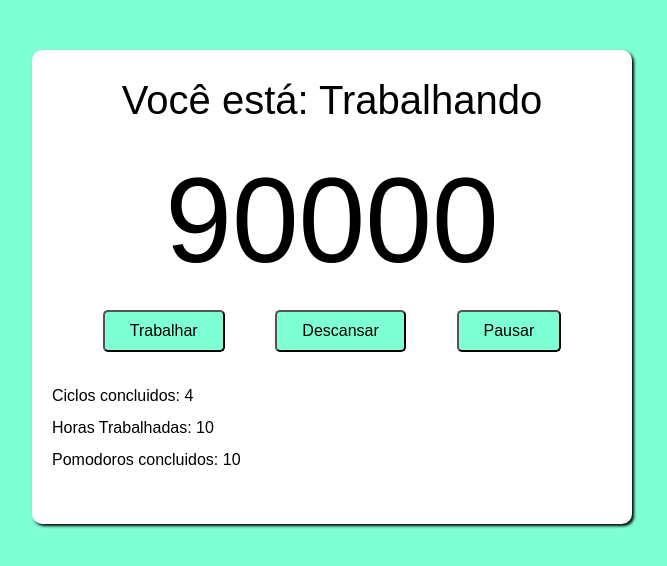
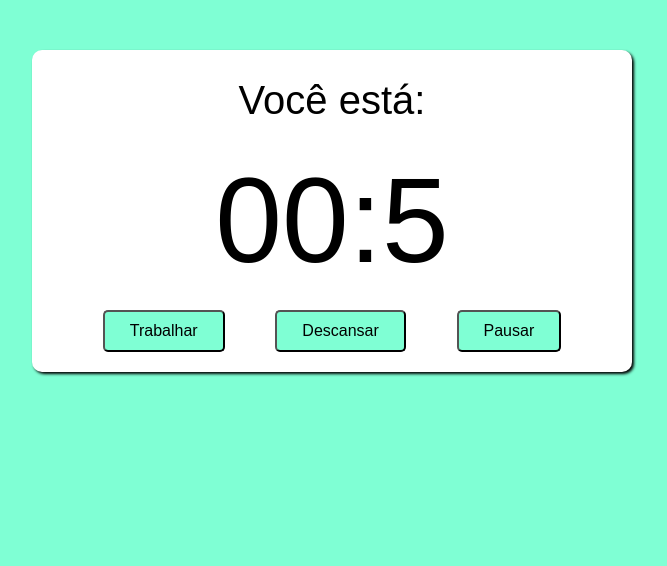
Before and after one commit to Giovanniguidace/pomodoro-app, a React (Create React App) app: page / in a window 1280 px wide. Shown: the top 566 px of the page, without its empty margins (308-975 px from the left). Built offline with nearby package versions, Linux system fonts and the light colour scheme.

Commit message:
Ajustando o clock do cronometro

```diff
--- a/src/pages/home/clock/index.tsx
+++ b/src/pages/home/clock/index.tsx
@@ -1,25 +1,52 @@
-import React, {JSX, use, useEffect} from "react";
+import React, {JSX, use, useCallback, useEffect} from "react";
 import './index.css'
 
 interface Props {
     startTimer: boolean;
+    totalSeconds: number;
+    setEndTimer: any;
 }
 
 export function Clock(props: Props): JSX.Element {
-    const pomodoroMinutestoSeconds: number = 90000;
-    const [count, setCount] = React.useState(pomodoroMinutestoSeconds);
+    const [count, setCount] = React.useState(props.totalSeconds);
+    const [timer, setTimer] = React.useState("00:00");
+
+    const pomodoroTimer = useCallback((count: number) => {
+        var minutes = Math.floor(count / 60);
+        var divisor_for_seconds = count % 60;
+        var seconds = Math.ceil(divisor_for_seconds);
+        if(seconds === 0){
+            setTimer(`${minutes}:${seconds}0`);
+            return;
+        }
+        if(minutes === 0){
+            setTimer(`${minutes}0:${seconds}`);
+            return;
+        }
+        if(seconds === 0 && minutes === 0){
+            setTimer(`${minutes}0:${seconds}0`);
+            return;
+        }
+        setTimer(`${minutes}:${seconds}`);
+    }, [])
+
 
     useEffect(() => {
-        console.log("Aqui: " + props.startTimer);
+        pomodoroTimer(count);
         if(props.startTimer){
             const intervalId = setInterval(() => {
                 setCount((prev) => prev - 1);
             }, 1000);
             return () => clearInterval(intervalId);
         }
-    }, [props.startTimer]);
+        if(count === 0){
+            props.setEndTimer(true);
+        }
+    }, [props.startTimer, count, pomodoroTimer, props.setEndTimer]);
 
     return (
-        <div className={"clock"}>{count}</div>
+        <>
+            <div className={"clock"}>{timer}</div>
+        </>
     )
 }
--- a/src/pages/home/pomodoro.tsx
+++ b/src/pages/home/pomodoro.tsx
@@ -12,7 +12,15 @@ interface Props{
 export function Pomodoro(props: Props): JSX.Element {
     const [working, setWorking] = React.useState(false);
     const [resting, setResting] = React.useState(false);
+    const [status, setStatus] = React.useState("");
     const [startTimer, setStartTimer] = React.useState(false);
+    const [endTimer, setEndTimer] = React.useState(false);
+    const [totalSeconds, setTotalSeconds] = React.useState(5);
+    const [completedCycles, setCompletedCycles] = React.useState(0);
+    const [fullWorkingTime, setFullWorkingTime] = React.useState(0);
+    const [numberOfPomodoros, setNumberOfPomodoros] = React.useState(0);
+
+    /*AJUSTANDO O CLOCK EM RELAÇÃO AO TÉRMINO DO CRONOMETRO*/
 
     const configureWork = useCallback(() => {
             setWorking(true);
@@ -39,18 +47,43 @@ export function Pomodoro(props: Props): JSX.Element {
     useEffect(() => {
         if(working){
             document.body.classList.add('working');
+            setStatus("Trabalhando")
+        }
+        if(resting){
+            document.body.classList.remove('working');
+            setStatus("Descansando")
+        }
 
+        if(endTimer && totalSeconds == 5){
+            setStartTimer(false);
+            setCompletedCycles(completedCycles+1);
+            setFullWorkingTime(fullWorkingTime+25);
+            setTotalSeconds(300);
+            setEndTimer(false);
+            setStartTimer(true);
         }
-        if(resting) document.body.classList.remove('working');
+
+        if(endTimer && totalSeconds == 2){
+            setStartTimer(false);
+            setTotalSeconds(1500);
+            setEndTimer(false);
+            setStartTimer(true);
+        }
+
     }, [
         working,
         resting
     ]);
     return (
         <div className="pomodoro">
-            <Status status={"Trabalhando"}></Status>
-            <Clock startTimer={startTimer}></Clock>
+            <Status status={status}></Status>
+            <Clock
+                startTimer={startTimer}
+                setEndTimer={setEndTimer}
+                totalSeconds={totalSeconds}
+            >
+            </Clock>
             <Options configureRest={configureRest} configureWork={configureWork} ></Options>
-            <Details completedCycles={"4"} fullWorkingTime={"10"} numberOfPomodoros={"10"} ></Details>
+
     </div>)
 }
```
Lines whose indentation alone changed are shown as unchanged.
